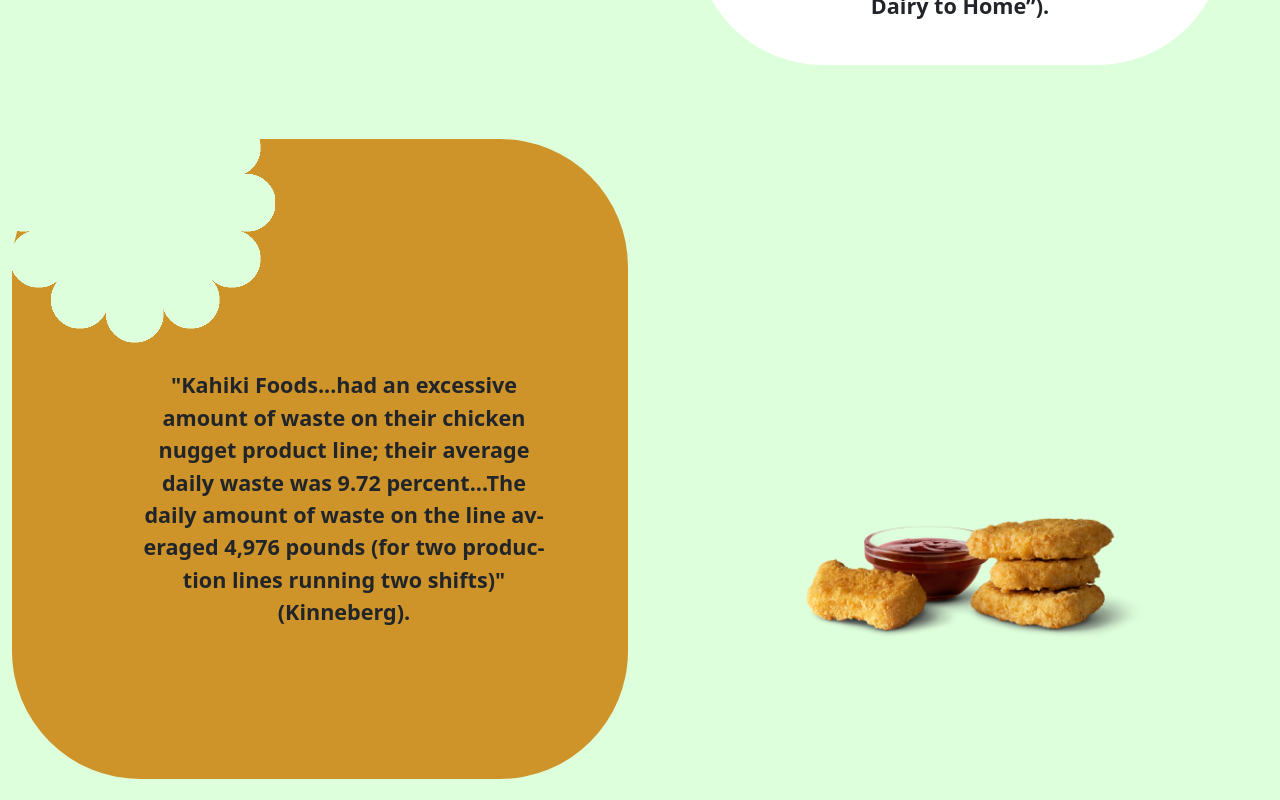
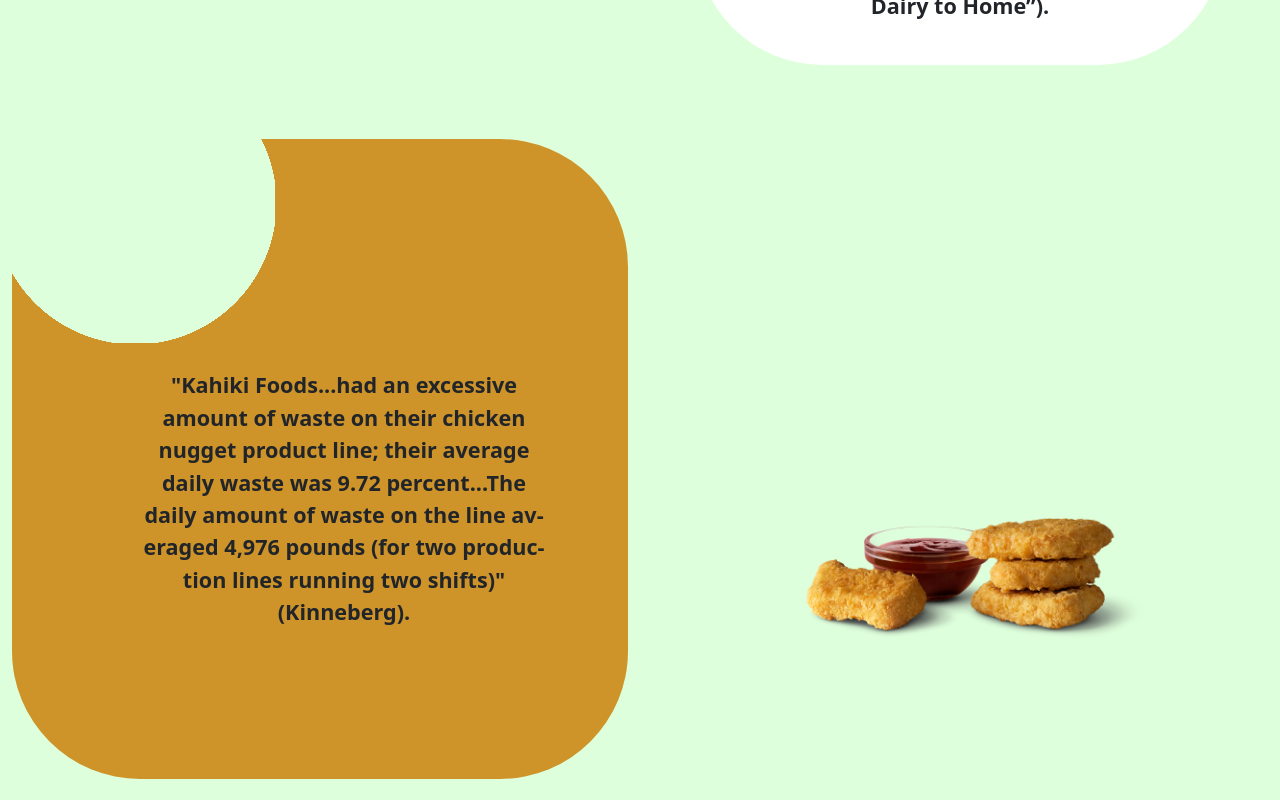
Before and after one commit to 22abad/CS385Project, a React (Create React App) app: page /AboutFoodWaste in a window 1280 px wide. Shown: the part 7460-8260 px from the top of the page. Built offline with nearby package versions, Linux system fonts and the light colour scheme.

Commit message:
Update gradient definition in styles.css to fix error

```diff
--- a/src/styles.css
+++ b/src/styles.css
@@ -959,7 +959,7 @@
   mask-composite: intersect;
 
   aspect-ratio: 1;
-  --g: /20.56% 20.56% radial-gradient(#000 71%, #0000 71.5%) no-repeat;
+  --g: radial-gradient(circle at center, #000 71%, #0000 71.5%) no-repeat;
   mask: 100% 50% var(--g), 93.301% 75% var(--g), 75% 93.301% var(--g),
     50% 100% var(--g), 25% 93.301% var(--g), 6.699% 75% var(--g),
     0% 50% var(--g), 6.699% 25% var(--g), 25% 6.699% var(--g), 50% 0% var(--g),
```
